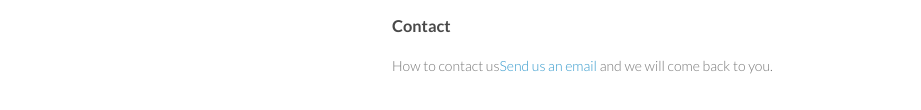
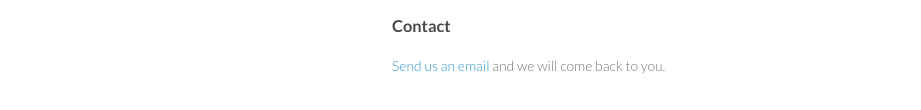
Before and after one commit to ClearVolume/clearvolume, a plain HTML site: page index.html in a window 1280 px wide. Shown: the part 1186-1296 px from the top of the page, without its empty margins (178-1099 px from the left). Drawn offline with Linux system fonts and the light colour scheme.

Commit message:
Update index.html

```diff
--- a/index.html
+++ b/index.html
@@ -101,7 +101,7 @@
 <h3>
 <a id="support-or-contact" class="anchor" href="#support-or-contact" aria-hidden="true"><span class="octicon octicon-link"></span></a>Contact</h3>
 
-<p>How to contact us<a href="mailto:royerloic@gmail.com">Send us an email</a> and we will come back to you.</p>
+<p><a href="mailto:royerloic@gmail.com">Send us an email</a> and we will come back to you.</p>
       </section>
       <footer>
         <p>This project is maintained by the <a href="https://github.com/ClearVolume">ClearVolume Team</a></p>
```
